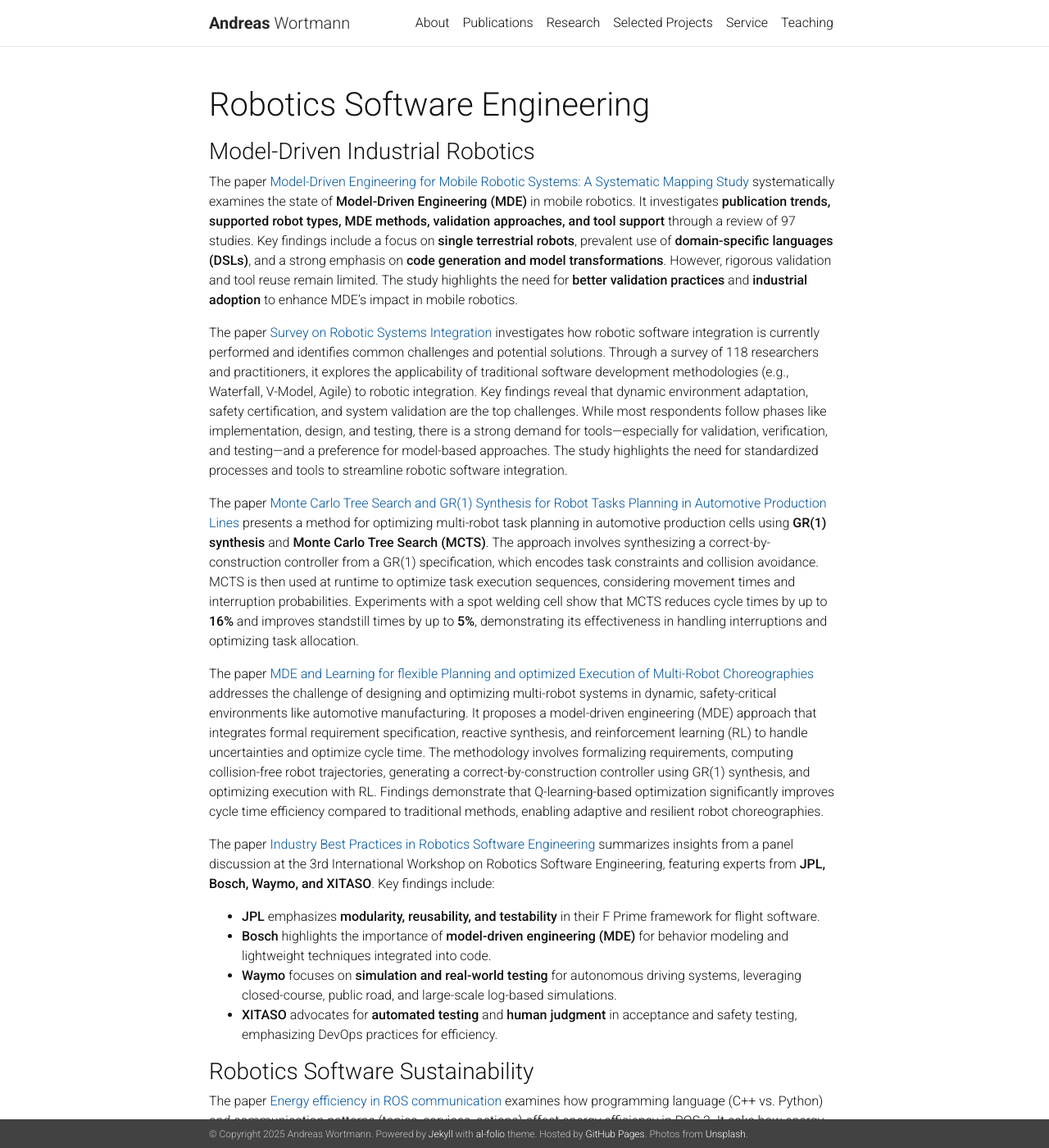
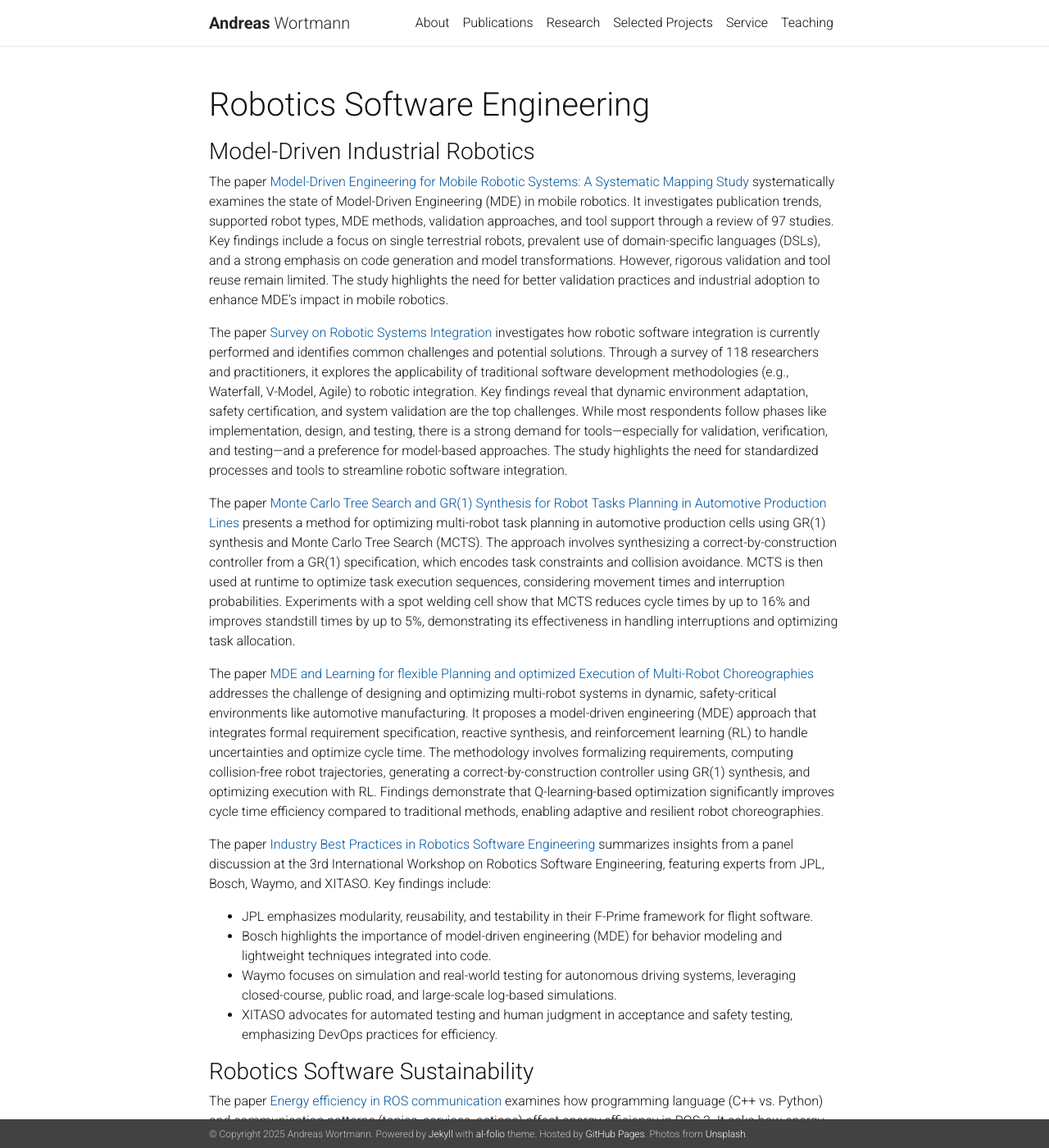
Before and after one commit to awortmann/awortmann.github.io, a Jekyll site: the page built from _pages/research/robotics.md, in a window 1280 px wide and 1400 px high. Shown: the whole window at 82% size. Built offline with Jekyll 4.4.1, drawn with Linux system fonts in a browser that asks for light colours; nearby versions of some CDN libraries; a style sheet for code colours, icons or effects is not loaded.

Commit message:
Minor update

```diff
--- a/_pages/research/robotics.md
+++ b/_pages/research/robotics.md
@@ -8,20 +8,20 @@ nav: false
 
 ### Model-Driven Industrial Robotics
 
-The paper [Model-Driven Engineering for Mobile Robotic Systems: A Systematic Mapping Study](https://github.com/awortmann/awortmann.github.io/raw/master/downloads/paper/Model_driven_engineering_for_mobile_robotic_systems__a_systematic_mapping_study) systematically examines the state of **Model-Driven Engineering (MDE)** in mobile robotics. It investigates **publication trends, supported robot types, MDE methods, validation approaches, and tool support** through a review of 97 studies. Key findings include a focus on **single terrestrial robots**, prevalent use of **domain-specific languages (DSLs)**, and a strong emphasis on **code generation and model transformations**. However, rigorous validation and tool reuse remain limited. The study highlights the need for **better validation practices** and **industrial adoption** to enhance MDE's impact in mobile robotics.
+The paper [Model-Driven Engineering for Mobile Robotic Systems: A Systematic Mapping Study](https://github.com/awortmann/awortmann.github.io/raw/master/downloads/paper/Model_driven_engineering_for_mobile_robotic_systems__a_systematic_mapping_study) systematically examines the state of Model-Driven Engineering (MDE) in mobile robotics. It investigates publication trends, supported robot types, MDE methods, validation approaches, and tool support through a review of 97 studies. Key findings include a focus on single terrestrial robots, prevalent use of domain-specific languages (DSLs), and a strong emphasis on code generation and model transformations. However, rigorous validation and tool reuse remain limited. The study highlights the need for better validation practices and industrial adoption to enhance MDE's impact in mobile robotics.
 
 The paper [Survey on Robotic Systems Integration](https://awortmann.github.io/downloads/paper/Survey_on_Robotic_Systems_Integration.pdf) investigates how robotic software integration is currently performed and identifies common challenges and potential solutions. Through a survey of 118 researchers and practitioners, it explores the applicability of traditional software development methodologies (e.g., Waterfall, V-Model, Agile) to robotic integration. Key findings reveal that dynamic environment adaptation, safety certification, and system validation are the top challenges. While most respondents follow phases like implementation, design, and testing, there is a strong demand for tools—especially for validation, verification, and testing—and a preference for model-based approaches. The study highlights the need for standardized processes and tools to streamline robotic software integration.
 
-The paper [Monte Carlo Tree Search and GR(1) Synthesis for Robot Tasks Planning in Automotive Production Lines](https://awortmann.github.io/downloads/paper/Monte_Carlo_Tree_Search_and_GR_1__Synthesis_for_Robot_Tasks_Planning_in_Automotive_Production_Lines.pdf) presents a method for optimizing multi-robot task planning in automotive production cells using **GR(1) synthesis** and **Monte Carlo Tree Search (MCTS)**. The approach involves synthesizing a correct-by-construction controller from a GR(1) specification, which encodes task constraints and collision avoidance. MCTS is then used at runtime to optimize task execution sequences, considering movement times and interruption probabilities. Experiments with a spot welding cell show that MCTS reduces cycle times by up to **16%** and improves standstill times by up to **5%**, demonstrating its effectiveness in handling interruptions and optimizing task allocation.
+The paper [Monte Carlo Tree Search and GR(1) Synthesis for Robot Tasks Planning in Automotive Production Lines](https://awortmann.github.io/downloads/paper/Monte_Carlo_Tree_Search_and_GR_1__Synthesis_for_Robot_Tasks_Planning_in_Automotive_Production_Lines.pdf) presents a method for optimizing multi-robot task planning in automotive production cells using GR(1) synthesis and Monte Carlo Tree Search (MCTS). The approach involves synthesizing a correct-by-construction controller from a GR(1) specification, which encodes task constraints and collision avoidance. MCTS is then used at runtime to optimize task execution sequences, considering movement times and interruption probabilities. Experiments with a spot welding cell show that MCTS reduces cycle times by up to 16% and improves standstill times by up to 5%, demonstrating its effectiveness in handling interruptions and optimizing task allocation.
 
 The paper [MDE and Learning for flexible Planning and optimized Execution of Multi-Robot Choreographies](https://raw.githubusercontent.com/awortmann/awortmann.github.io/master/downloads/paper/MDE_and_Learning_for_flexible_Planning_and_optimized_Execution_of_Multi-Robot_Choreographies.pdf) addresses the challenge of designing and optimizing multi-robot systems in dynamic, safety-critical environments like automotive manufacturing. It proposes a model-driven engineering (MDE) approach that integrates formal requirement specification, reactive synthesis, and reinforcement learning (RL) to handle uncertainties and optimize cycle time. The methodology involves formalizing requirements, computing collision-free robot trajectories, generating a correct-by-construction controller using GR(1) synthesis, and optimizing execution with RL. Findings demonstrate that Q-learning-based optimization significantly improves cycle time efficiency compared to traditional methods, enabling adaptive and resilient robot choreographies.
 
-The paper [Industry Best Practices in Robotics Software Engineering](https://arxiv.org/pdf/2212.04877) summarizes insights from a panel discussion at the 3rd International Workshop on Robotics Software Engineering, featuring experts from **JPL, Bosch, Waymo, and XITASO**. Key findings include:
+The paper [Industry Best Practices in Robotics Software Engineering](https://arxiv.org/pdf/2212.04877) summarizes insights from a panel discussion at the 3rd International Workshop on Robotics Software Engineering, featuring experts from JPL, Bosch, Waymo, and XITASO. Key findings include:
 
-- **JPL** emphasizes **modularity, reusability, and testability** in their F Prime framework for flight software.
-- **Bosch** highlights the importance of **model-driven engineering (MDE)** for behavior modeling and lightweight techniques integrated into code.
-- **Waymo** focuses on **simulation and real-world testing** for autonomous driving systems, leveraging closed-course, public road, and large-scale log-based simulations.
-- **XITASO** advocates for **automated testing** and **human judgment** in acceptance and safety testing, emphasizing DevOps practices for efficiency.
+- JPL emphasizes modularity, reusability, and testability in their F-Prime framework for flight software.
+- Bosch highlights the importance of model-driven engineering (MDE) for behavior modeling and lightweight techniques integrated into code.
+- Waymo focuses on simulation and real-world testing for autonomous driving systems, leveraging closed-course, public road, and large-scale log-based simulations.
+- XITASO advocates for automated testing and human judgment in acceptance and safety testing, emphasizing DevOps practices for efficiency.
 
 ### Robotics Software Sustainability
 
```
